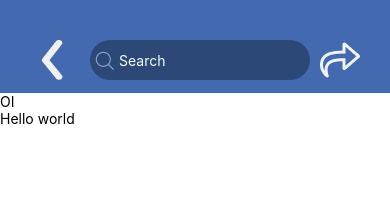
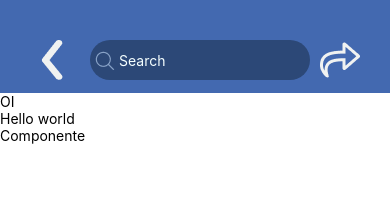
Before and after one commit to Mateus6544351/Batatinha, a React Native app: screen / in a window 390 px wide. Shown: the top 217 px of the page. Built offline with nearby package versions, Linux system fonts and the light colour scheme.

Commit message:
componente

```diff
--- a/App.tsx
+++ b/App.tsx
@@ -1,6 +1,13 @@
 import { StatusBar } from 'expo-status-bar';
 import React from 'react';
 import { StyleSheet, Text, View, Image, TextInput } from 'react-native';
+
+const LinksImportantes = ()=>{
+  return(
+    <View>
+      <Text>Componente</Text>
+    </View>);// bla bla bla
+};
 
 export default function App() {
   return (
@@ -19,6 +26,7 @@ export default function App() {
       </View>
       <Text>OI</Text>
       <Text>Hello world</Text>
+      <LinksImportantes />
       <StatusBar style="auto" />
     </View>
   );
```
